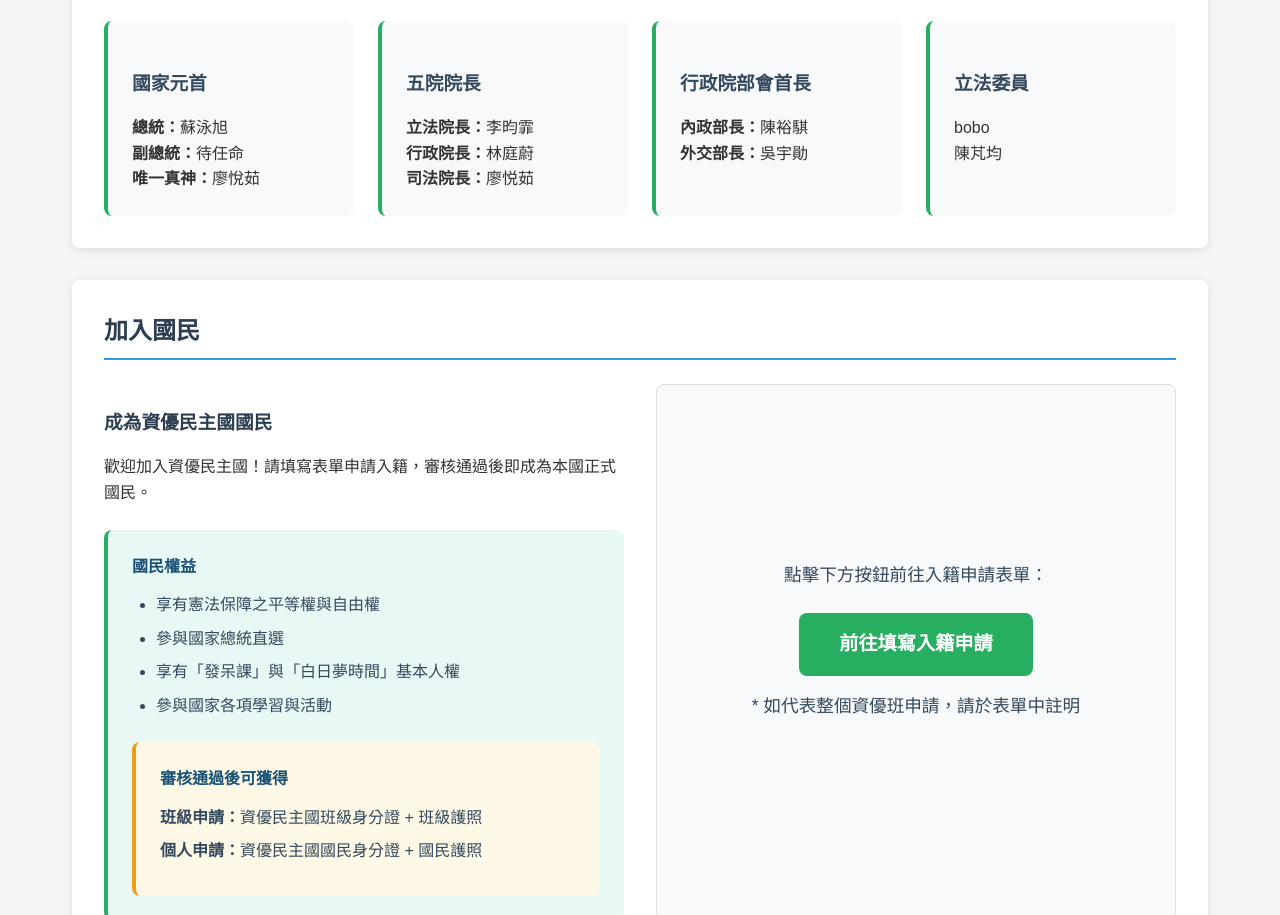
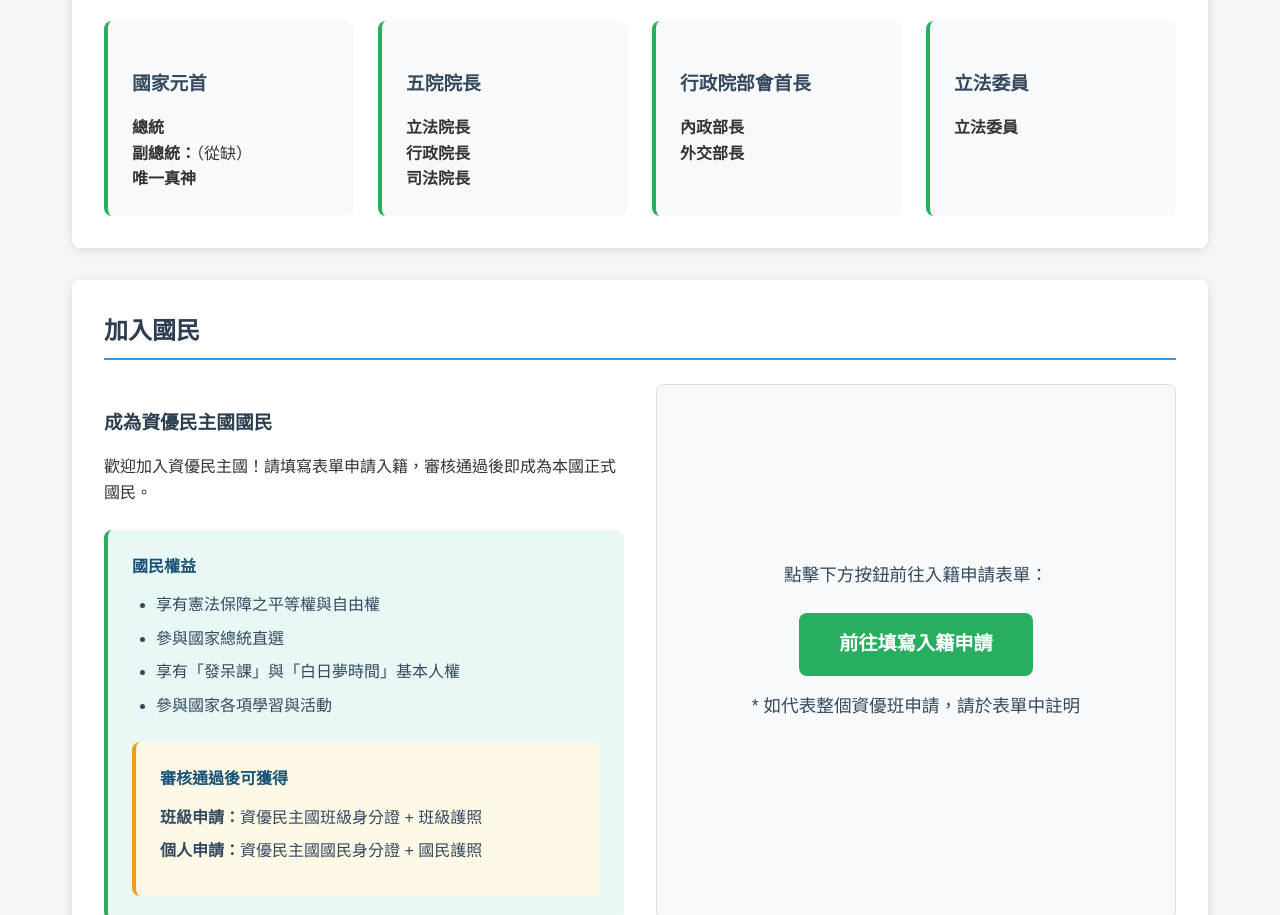
Before and after one commit to pengjun0429/ziyou-democracy, a plain HTML site: page index.html in a window 1280 px wide. Shown: the part 3661-4576 px from the top of the page. Drawn offline with Linux system fonts and the light colour scheme.

Commit message:
政府組織匿名化，移除所有人名

```diff
--- a/index.html
+++ b/index.html
@@ -199,28 +199,27 @@
             <div class="government-structure">
                 <div class="position-card">
                     <h3>國家元首</h3>
-                    <p><strong>總統：</strong>蘇泳旭</p>
-                    <p><strong>副總統：</strong>待任命</p>
-                    <p><strong>唯一真神：</strong>廖悅茹</p>
+                    <p><strong>總統</strong></p>
+                    <p><strong>副總統：</strong>（從缺）</p>
+                    <p><strong>唯一真神</strong></p>
                 </div>
 
                 <div class="position-card">
                     <h3>五院院長</h3>
-                    <p><strong>立法院長：</strong>李昀霏</p>
-                    <p><strong>行政院長：</strong>林庭蔚</p>
-                    <p><strong>司法院長：</strong>廖悦茹</p>
+                    <p><strong>立法院長</strong></p>
+                    <p><strong>行政院長</strong></p>
+                    <p><strong>司法院長</strong></p>
                 </div>
 
                 <div class="position-card">
                     <h3>行政院部會首長</h3>
-                    <p><strong>內政部長：</strong>陳裕騏</p>
-                    <p><strong>外交部長：</strong>吳宇勛</p>
+                    <p><strong>內政部長</strong></p>
+                    <p><strong>外交部長</strong></p>
                 </div>
 
                 <div class="position-card">
                     <h3>立法委員</h3>
-                    <p>bobo</p>
-                    <p>陳芃均</p>
+                    <p><strong>立法委員</strong></p>
                 </div>
             </div>
         </section>
--- a/wiki_source.txt
+++ b/wiki_source.txt
@@ -9,7 +9,7 @@
 |ethnic_groups=資優班全體人民
 |government_type=民主與中央集權兼具之特殊憲政政體
 |leader_title1=總統
-|leader_name1=蘇泳旭
+|leader_name1=
 |legislature=立法院
 |established=2026年5月28日
 |established_event1=建國
@@ -33,6 +33,7 @@
 |population_census=資優班全體國民
 |currency=新臺幣
 |loctext=鳳甲國中8資版教室及各直轄特區
+|official_website=https://pengjun0429.github.io/ziyou-democracy/
 |micronation=yes
 }}
 
@@ -95,7 +96,7 @@
 == 政府組織 ==
 
 === 國家元首 ===
-* 總統：蘇泳旭
+* 總統
 * 副總統：（從缺）
 
 === 五院 ===
```
